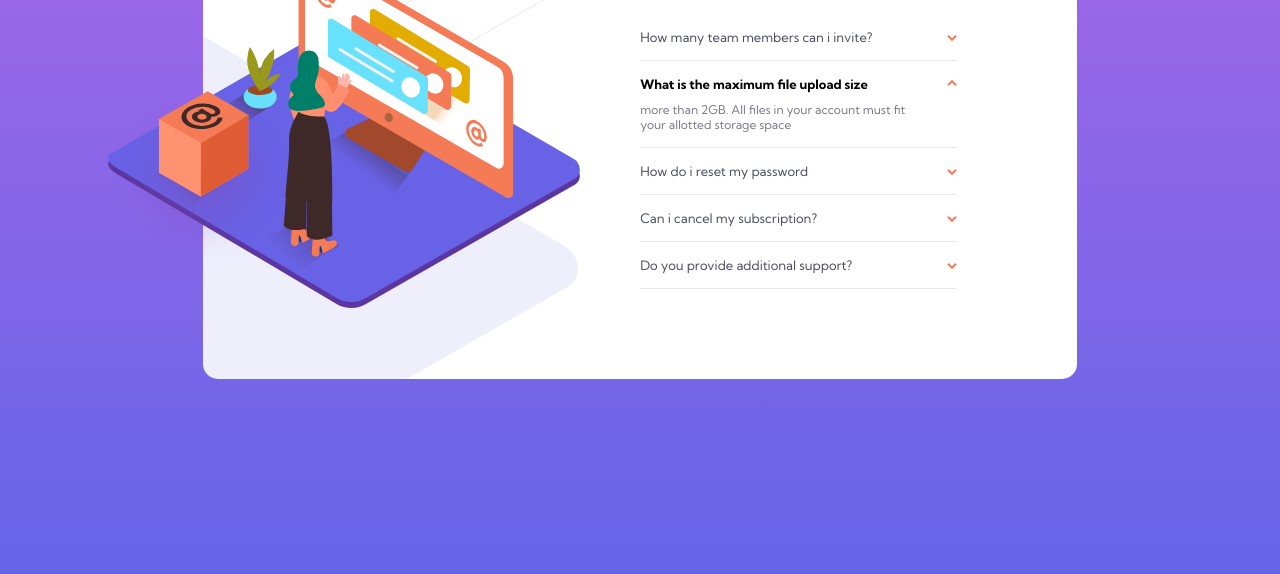
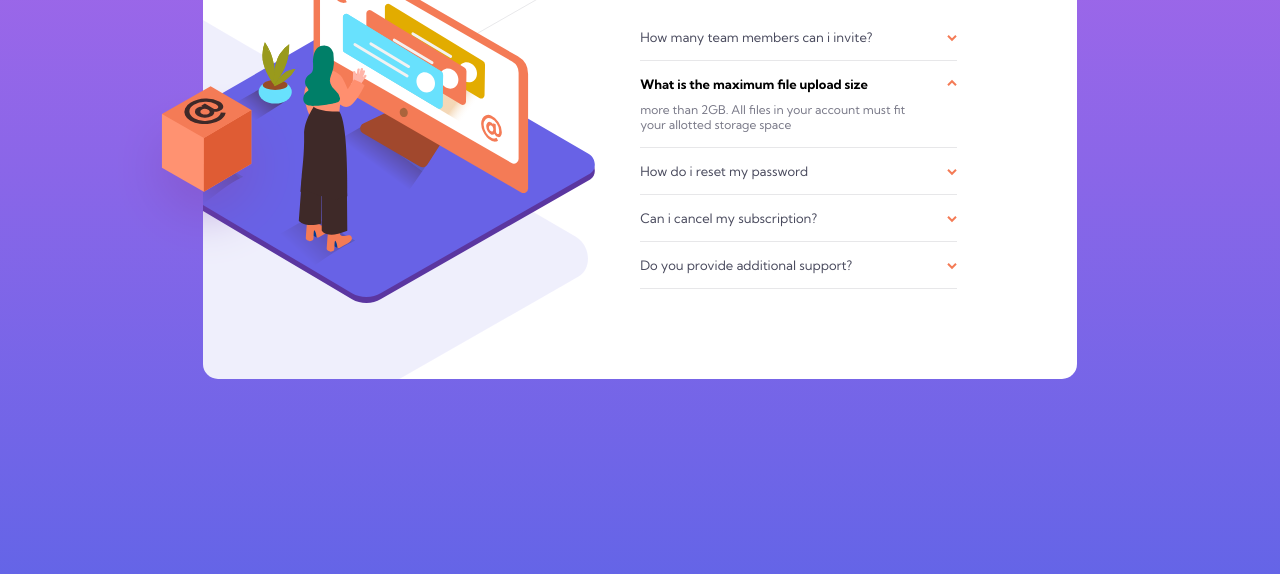
Before and after one commit to dorianstorella/faq-accordion-card-main, a website: page App/index.html in a window 1280 px wide. Shown: the part 226-800 px from the top of the page. Drawn offline with Linux system fonts and the light colour scheme.

Commit message:
project finish

```diff
--- a/App/index.css
+++ b/App/index.css
@@ -32,8 +32,8 @@ header {
 img {
     width: 240px;
     height: 240px;
-    position: fixed;
-    top:-15px;
+    position: absolute;
+    top:-135px;
     left:0;
     right: 0;
     margin: 0 auto 0 auto;
@@ -42,7 +42,7 @@ img {
 .shadow {
     width: 240px;
     height: 100px;
-    top: 125px;
+    top: 5px;
 }
 
 details {
@@ -107,7 +107,7 @@ summary:hover{
         max-width: none;
         padding: 50px 120px 90px 50px;
         background-image: url("/images/bg-pattern-desktop.svg");
-        background-position: left -590px top -300px;
+        background-position: left -580px top -310px;
         background-repeat: no-repeat;
     }
 
@@ -117,9 +117,14 @@ summary:hover{
         height: auto;
         content: close-quote;
         box-sizing: border-box;
-        left: -145px;
-        top: -50px;
+        left: -50px;
+        top: 65px;
 
+    }
+
+    figure > img:first-child {
+        object-position: -80px 0;
+        object-fit: cover;
     }
 
     img {
@@ -135,6 +140,7 @@ summary:hover{
         position: absolute;
         width:191px;
         height:184px;
+        left: -92px;
     }
 
     details{
```
